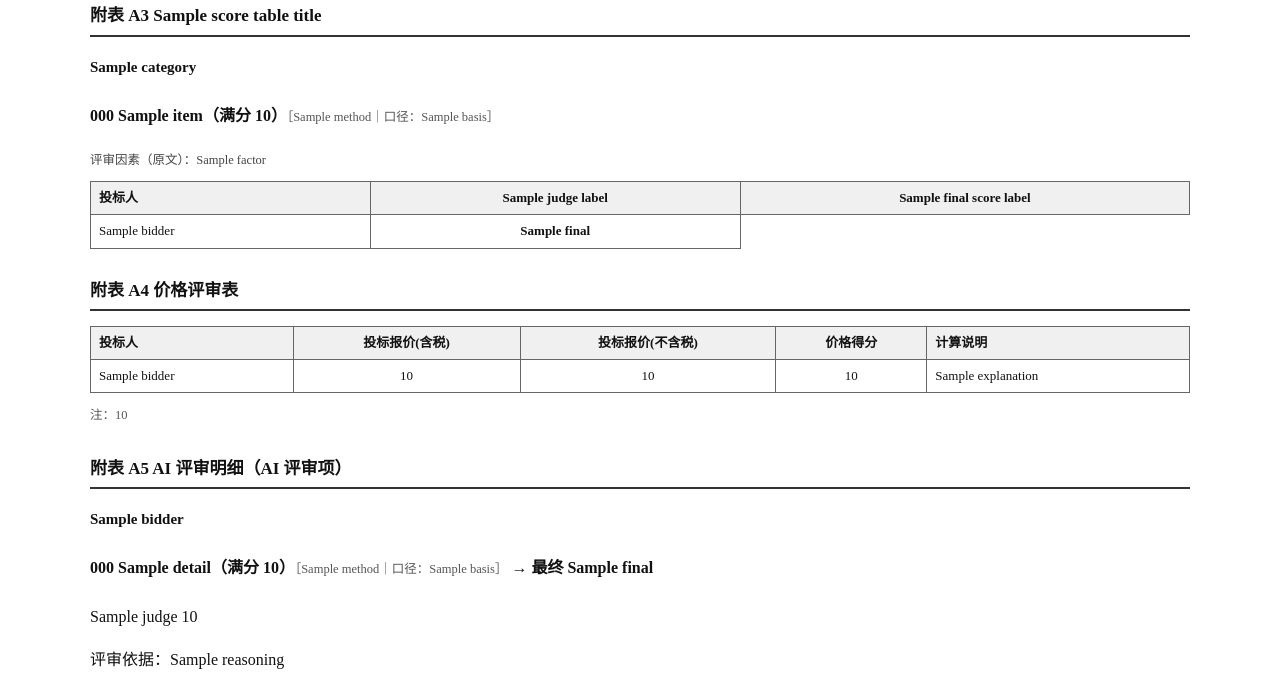
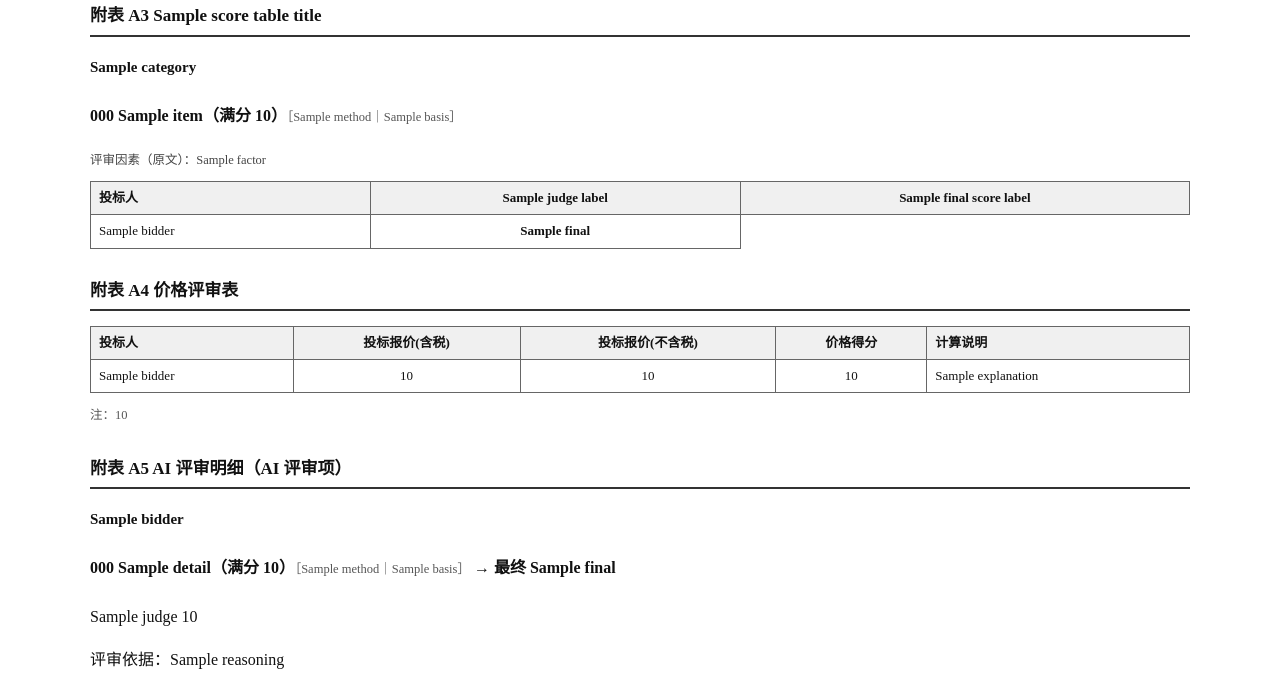
Before and after one commit to zjzjzjj/RPF-Agent, a Python web app: template backend/app/report/templates/formal_report.html.j2 in a window 1280 px wide. Shown: the part 1217-1890 px from the top of the page. Run offline with Jinja, Linux system fonts and the light colour scheme; the template is opened without the code that fills it: most values are stand-ins (such as "Sample title", 1, 10 or a date in 2020).

Commit message:
fix(ui): 界面与报告去掉"口径"字样（保留主观/客观/—值，2026-11-23 用户拍板）
Co-Authored-By: Claude Code <noreply@anthropic.com>

```diff
--- a/backend/app/report/templates/formal_report.html.j2
+++ b/backend/app/report/templates/formal_report.html.j2
@@ -51,7 +51,7 @@
 {% if committee_semantic == "evidence_cluster" %}主观分为证据簇分层评审：先在投标文件中定位多个独立证据簇，逐簇评分后按子项跨簇平均/证据相关性加权聚合计入最终得分。* 表示该证据簇在此投标人部分主观项未给出有效分。
 {% else %}主观分为各 AI 评委独立评分，按项去最高最低后取平均计入最终得分。* 表示该评委在此投标人部分主观项未给出有效分。
 {% endif %}<br/>
-分项口径（二轴）：各评分项按“执行方式”与“文件口径”两轴标注——执行方式＝AI 评审/规则评审/混合（AI 核验事实+规则计数）；文件口径＝评标文件“主/客观分”列值（主观/客观），文件无该列显示“—”不推断。两轴逐项标注于“附表 A3”与“附表 A5”；否决项与判断项只出结论不计分。</p>
+各评分项的执行方式（AI 评审/规则评审/混合（AI 核验事实+规则计数））与评标文件“主/客观分”列值（主观/客观，文件无该列显示“—”不推断）分列标注于“附表 A3”与“附表 A5”；否决项与判断项只出结论不计分。</p>
 {% endif %}
 
 <h2>二、{{ review_notes_title }}</h2>
@@ -100,7 +100,7 @@
 {% for group in score_groups %}
 <h3>{{ group.category }}</h3>
 {% for item in group['items'] %}
-<h4>{{ item.code }} {{ item.name }}（满分 {{ item.max_score }}）<span class="method">［{{ item.method }}｜口径：{{ item.basis or "—" }}］</span></h4>
+<h4>{{ item.code }} {{ item.name }}（满分 {{ item.max_score }}）<span class="method">［{{ item.method }}｜{{ item.basis or "—" }}］</span></h4>
 {% if item.factor %}<p class="factor">评审因素（原文）：{{ item.factor[:400] }}</p>{% endif %}
 <table><tr><th class="left">投标人</th>{% for j in judge_labels %}<th>{{ j }}</th>{% endfor %}<th>{{ final_score_label }}</th></tr>
 {% for p in item.per_bidder %}
@@ -125,7 +125,7 @@
 {% for detail in ai_detail %}
 <h3>{{ detail.bidder }}</h3>
 {% for it in detail['items'] %}
-<h4>{{ it.code }} {{ it.name }}（满分 {{ it.max_score }}）<span class="method">［{{ it.method }}｜口径：{{ it.basis or "—" }}］</span> → 最终 {{ it.final }}</h4>
+<h4>{{ it.code }} {{ it.name }}（满分 {{ it.max_score }}）<span class="method">［{{ it.method }}｜{{ it.basis or "—" }}］</span> → 最终 {{ it.final }}</h4>
 {% if it.judges %}<p>{% for j in it.judges %}<span {% if j.dropped %}class="dropped"{% endif %}>{{ j.judge }} {{ j.score }}{% if j.dropped %}（已弃）{% endif %}</span>{% if not loop.last %} ｜ {% endif %}{% endfor %}</p>{% endif %}
 {% if it.reasoning %}<p class="left">评审依据：{{ it.reasoning }}</p>{% endif %}
 {% for c in it.citations %}<p class="note">引文（p{{ c.page_no }}{% if c.verified %}✓已核验{% else %}未核验{% endif %}）：{{ c.quote }}</p>{% endfor %}
--- a/backend/app/services/report_service.py
+++ b/backend/app/services/report_service.py
@@ -1443,7 +1443,7 @@ def render_docx(report: dict) -> bytes:
         for item in group["items"]:
             heading(f"{item['code']} {item['name']}（满分 {item['max_score']}）", 3)
             if automated:
-                para(f"评审方法：{item['method']}｜口径：{item.get('basis') or '—'}")
+                para(f"评审方法：{item['method']}｜{item.get('basis') or '—'}")
             if item["factor"]:
                 para(f"评审因素（原文）：{item['factor'][:400]}")
             table(
--- a/frontend/src/components/results/ItemTable.tsx
+++ b/frontend/src/components/results/ItemTable.tsx
@@ -87,12 +87,12 @@ export default function ItemTable({ bucket, onOpenReason, onOpenEvidence, onView
         { title: "编号", dataIndex: "code", width: 76, fixed: "left" as const },
         { title: "评分项", dataIndex: "name", width: 190, ellipsis: true },
         {
-          title: "评审方式｜口径",
+          title: "评审方式",
           width: 168,
           render: (_, item) => (
             <>
               <Tag color={METHOD_COLOR[item.scoring_method] ?? "default"}>{item.scoring_method}</Tag>
-              <Tag color={BASIS_COLOR[item.scoring_basis] ?? "default"}>口径：{item.scoring_basis}</Tag>
+              <Tag color={BASIS_COLOR[item.scoring_basis] ?? "default"}>{item.scoring_basis}</Tag>
             </>
           ),
         },
--- a/frontend/src/components/rules/RuleList.tsx
+++ b/frontend/src/components/rules/RuleList.tsx
@@ -199,7 +199,7 @@ export default function RuleList({
                     <Tag>{CATEGORY_LABELS[c.category] ?? c.category}</Tag>
                     <Tooltip title={c.score_column_source === "inferred" ? "推断值，非评标文件列值" : c.score_column_source === "llm_copy" ? "LLM 照抄评标文件列值" : c.score_column_source === "file" ? "评标文件「主/客观分」列值" : "评标文件无「主/客观分」列"}>
                       <Tag color={c.score_column === "subjective" ? "magenta" : c.score_column === "objective" ? "green" : "default"}>
-                        口径：{c.score_column === "subjective" ? "主观" : c.score_column === "objective" ? "客观" : "—"}
+                        {c.score_column === "subjective" ? "主观" : c.score_column === "objective" ? "客观" : "—"}
                       </Tag>
                     </Tooltip>
                     {c.is_veto ? (
--- a/frontend/src/pages/EvidenceWorkbench.tsx
+++ b/frontend/src/pages/EvidenceWorkbench.tsx
@@ -122,7 +122,7 @@ export default function EvidenceWorkbench() {
         </Typography.Title>
         <Tag color={isVeto ? "red" : isMatch ? "geekblue" : isSubjective ? "purple" : "blue"}>
           {isVeto ? managed ? "符合性结论" : "否决项" : isMatch ? "判断项" : isSubjective ? managed ? "AI 自动评分" : "AI 评审（建议）" : "规则评审（确定性计算）"}
-          {(score as { scoring_basis?: string }).scoring_basis ? `（口径：${(score as { scoring_basis?: string }).scoring_basis}）` : ""}
+          {(score as { scoring_basis?: string }).scoring_basis ? `（${(score as { scoring_basis?: string }).scoring_basis}）` : ""}
         </Tag>
         <Tag>{managed && score.machine_status === "execution_failed" ? "执行失败，可恢复" : managed && !["auto_confirmed", "not_applicable"].includes(score.review_status) ? "待自动完成" : REVIEW_STATUS_LABELS[score.review_status] ?? score.review_status}</Tag>
         {score.evidence_status === "verified" && <Tag color="green">证据已核验</Tag>}
--- a/frontend/src/pages/ScoreResults.tsx
+++ b/frontend/src/pages/ScoreResults.tsx
@@ -526,7 +526,7 @@ export default function ScoreResults() {
                                   {bucket.score ?? "—"}
                                   {bucket.max ? ` / ${bucket.max}` : ""}
                                   {`　${bucket.item_count} 项`}
-                                  {`（口径：主 ${bucket.subjective_count}·客 ${bucket.objective_count}·— ${bucket.unlabeled_count ?? 0}` +
+                                  {`（主 ${bucket.subjective_count}·客 ${bucket.objective_count}·— ${bucket.unlabeled_count ?? 0}` +
                                     `｜方式：AI ${bucket.ai_count ?? 0}·规则 ${bucket.rule_count ?? 0}·混合 ${bucket.mixed_count ?? 0}）`}
                                   {bucket.missing_count > 0 ? `（${bucket.missing_count} 项未定分）` : ""}
                                 </Typography.Text>
--- a/frontend/src/pages/TenderRules.tsx
+++ b/frontend/src/pages/TenderRules.tsx
@@ -1000,7 +1000,7 @@ export default function TenderRules() {
           </Form.Item>
           <Form.Item
             name="score_column"
-            label="文件口径（主/客观分列值）"
+            label="主/客观分列值"
             extra="严格取评标文件「主/客观分」列值；文件无该列不选（显示「—」，不推断）。"
           >
             <Select
@@ -1150,7 +1150,7 @@ function CriterionModal({
           <Tag>页码：{criterion.source_page ?? "未定位"}</Tag>
           <Tag>条款：{criterion.source_node_id ?? "未定位"}</Tag>
           <Tag color={criterion.score_column === "subjective" ? "magenta" : criterion.score_column === "objective" ? "green" : "default"}>
-            文件口径：{criterion.score_column === "subjective" ? "主观" : criterion.score_column === "objective" ? "客观" : "—"}
+            {criterion.score_column === "subjective" ? "主观" : criterion.score_column === "objective" ? "客观" : "—"}
           </Tag>
           {criterion.confidence != null && <Tag>抽取置信度 {Math.round(criterion.confidence * 100)}%</Tag>}
         </Space>
@@ -1182,7 +1182,7 @@ function CriterionModal({
         </Form.Item>
         <Form.Item
           name="score_column"
-          label="文件口径（主/客观分列值）"
+          label="主/客观分列值"
           extra="严格取评标文件「主/客观分」列值；清空=文件无该列（显示「—」，不推断）。"
           style={{ width: 320 }}
         >
```
